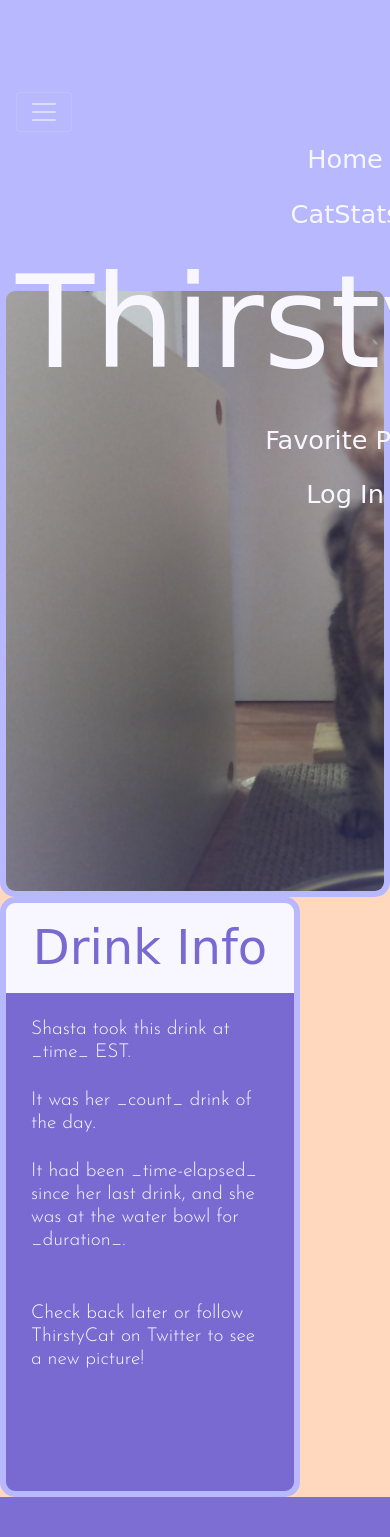
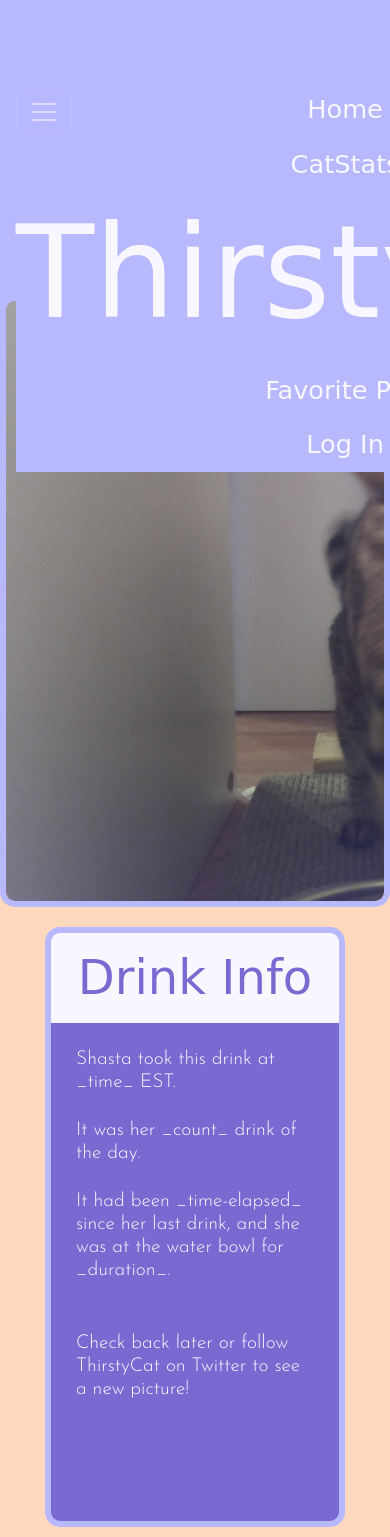
Before and after one commit to timothy-johnston/ThirstyCat, a Django app: template webApp/thirstyCat/src/main/resources/templates/home.html in a window 390 px wide, after a click that opens the changed part; the page is wider, and only the part inside the window is pictured. Before the commit the page ends 1497 px from the top of that part, so only its background shows below. Run offline with Django 3.2, Linux system fonts and the light colour scheme; the template is opened without the code that fills it, so the values that code supplies are empty; some libraries are stand-ins or nearby versions; some web fonts are replaced.

Commit message:
fixed drink pic/info margin on resize issue

```diff
--- a/webApp/thirstyCat/src/main/resources/static/styles/main.css
+++ b/webApp/thirstyCat/src/main/resources/static/styles/main.css
@@ -17,6 +17,19 @@ body:before {
 body {
 	background: #ffd8be;
 }
+
+/* MEDIA QUERIES */
+@media (max-width: 991px) {
+
+	.navbar-toggler {
+		z-index: 1;
+	}
+
+	.navbar-collapse {
+	  background: #b8b8ff;
+	  margin-top: -50px
+	}
+  }
 
 #nav-home {
 	/* border: 2px solid blue; */
@@ -70,6 +83,7 @@ body {
 	border: 6px solid #b8b8ff;
 	border-radius: 15px;
 	overflow: hidden;
+	margin: 10px auto;
 }
 
 #drinkPic {
@@ -81,6 +95,7 @@ body {
 #drinkInfo-container {
 	width: 300px;
 	height: 600px;
+	margin: 10px auto;
 	border: 6px solid #b8b8ff;
 	border-radius: 15px;
 	background: #796ad1;
```
